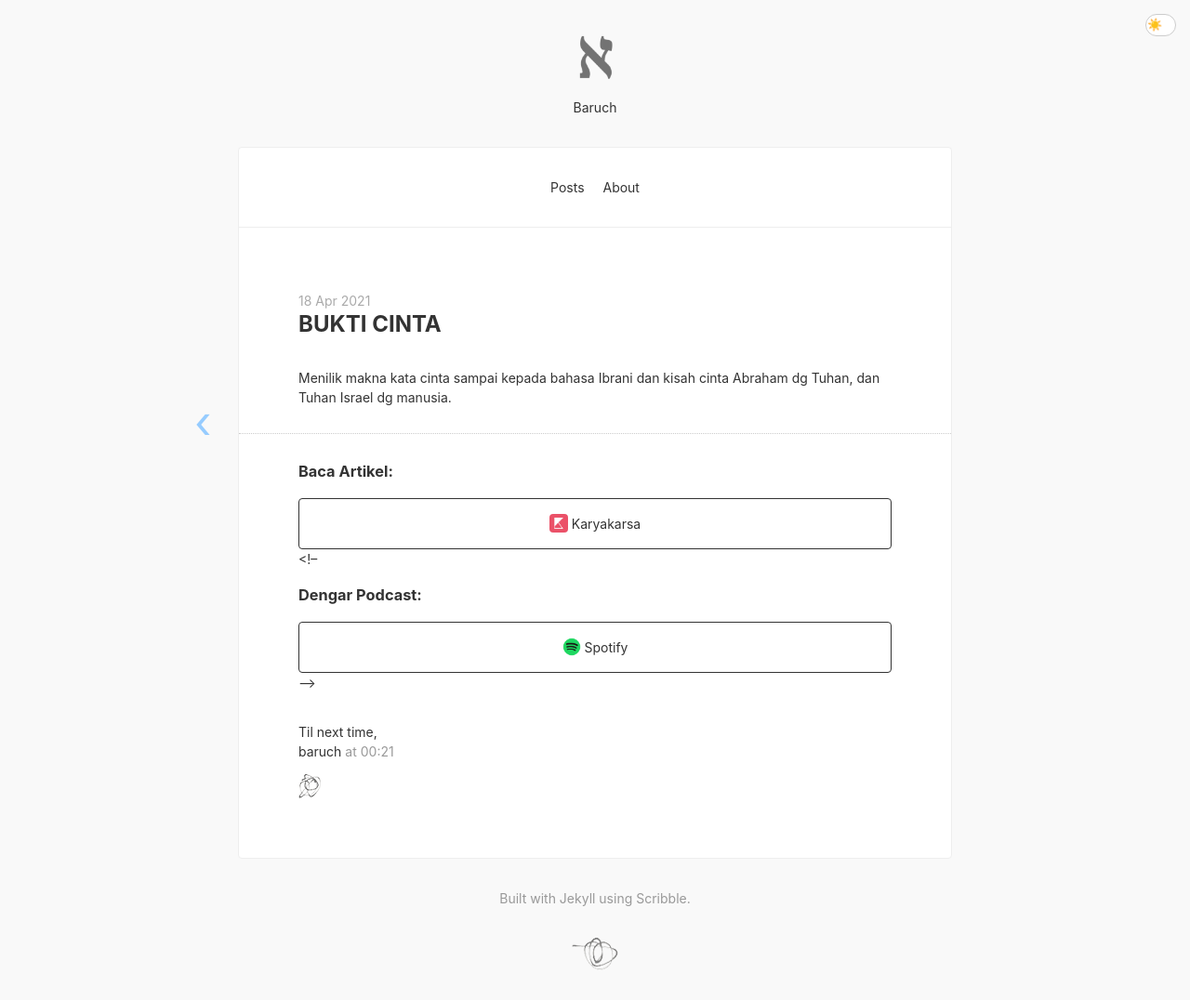
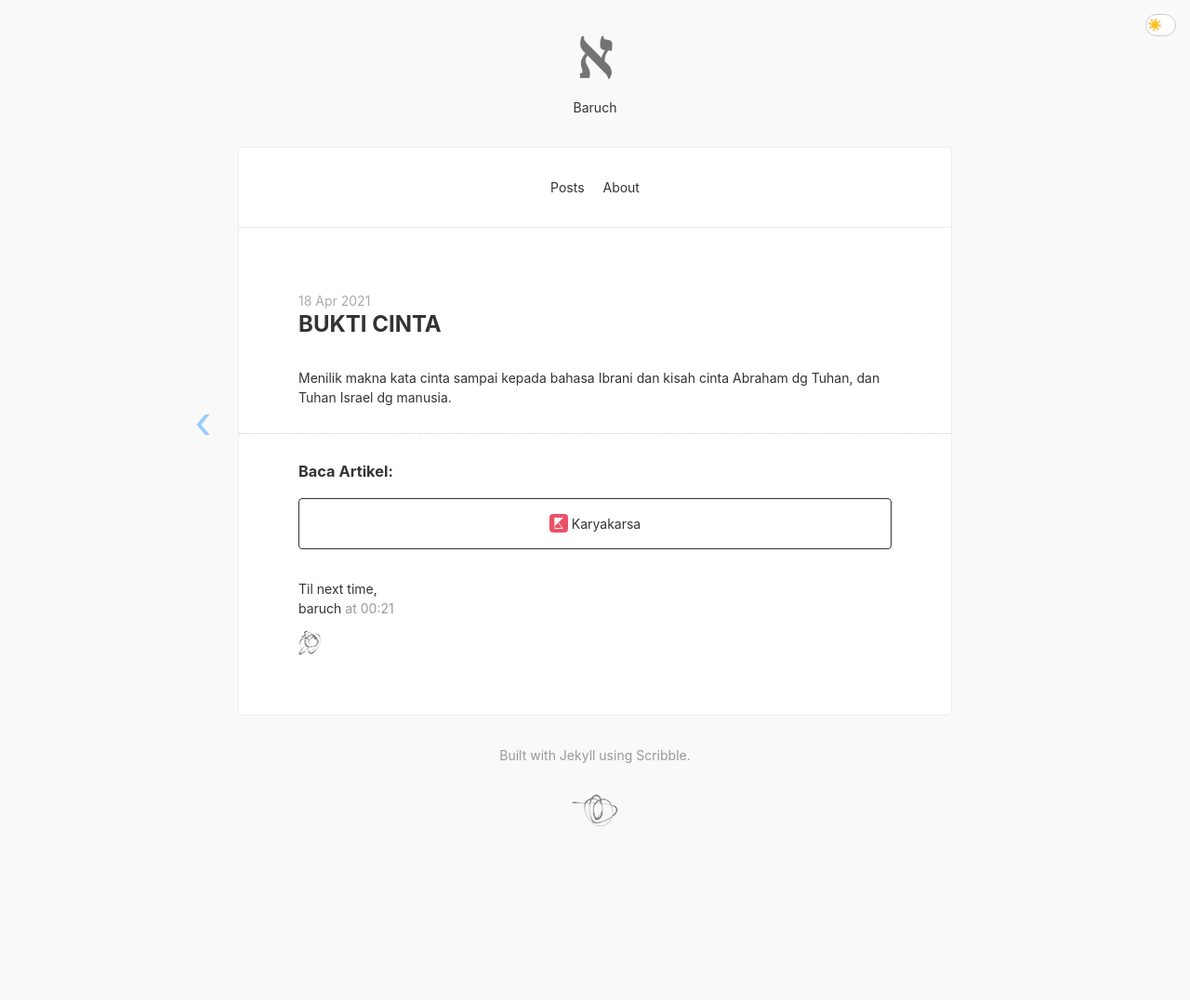
Before and after one commit to andysaktia/baruch, a Jekyll site: the page built from _posts/2021-04-18-bukti-cinta.md, in a window 1280 px wide. Shown: the whole page at 93% size. Built offline with Jekyll 4.4.1, drawn with Linux system fonts in a browser that asks for light colours; nearby versions of some CDN libraries; after the commit the page ends 922 px from its top, so only the background shows below that.

Commit message:
Update 2021-04-18-bukti-cinta.md

```diff
--- a/_posts/2021-04-18-bukti-cinta.md
+++ b/_posts/2021-04-18-bukti-cinta.md
@@ -8,7 +8,6 @@ Menilik makna kata cinta sampai kepada bahasa Ibrani dan kisah cinta Abraham dg
 ---
 ### Baca Artikel:
 <a href="https://s.id/artikel-mb-6" class="pa3 tc ba br2 db flex content-center justify-center"><img src="{{ site.url }}/images/karyakarsa.png" width="20px" height="100%" class="br2 mr1"/>Karyakarsa</a>
-<!--
-### Dengar Podcast:
-<a href="https://open.spotify.com/episode/2K8t8QKrw4gs73Mt6Pd0fq?si=cIV0K8CeQGmRKN--KSrr3Q" class="pa3 tc ba br2 db flex content-center justify-center"><img src="{{ site.url }}/images/spotify.png" width="20px" height="100%" class="br2 mr1" />Spotify</a>
--->
+
+[comment]: <> ### Dengar Podcast:
+[comment]: <> <a href="https://open.spotify.com/episode/2K8t8QKrw4gs73Mt6Pd0fq?si=cIV0K8CeQGmRKN--KSrr3Q" class="pa3 tc ba br2 db flex content-center justify-center"><img src="{{ site.url }}/images/spotify.png" width="20px" height="100%" class="br2 mr1" />Spotify</a>
```
